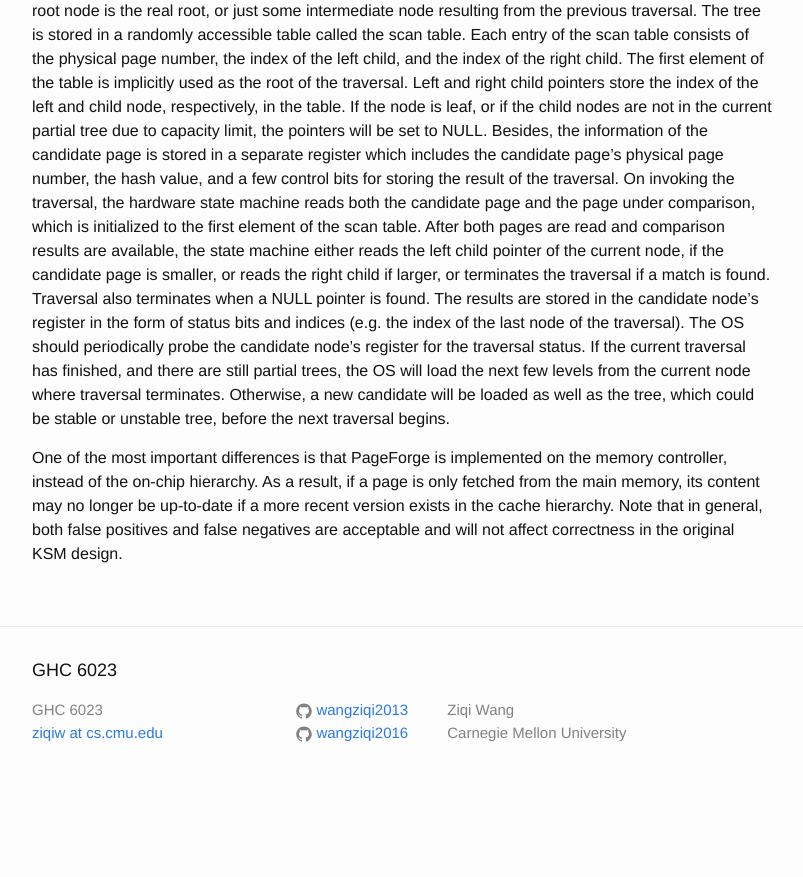
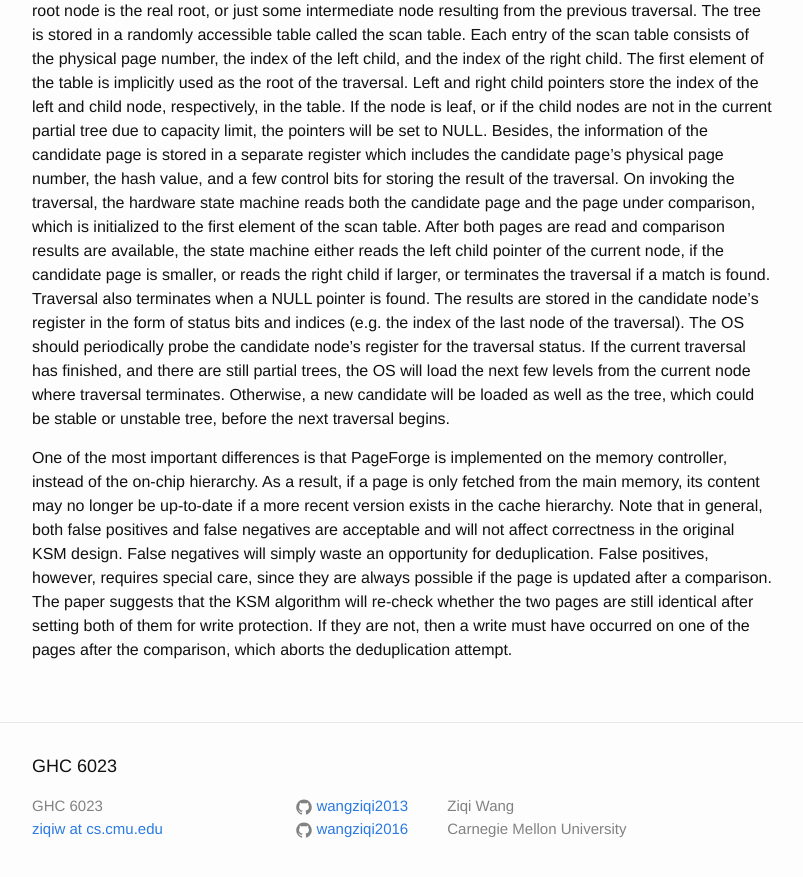
Before and after one commit to wangziqi2013/wangziqi2013.github.io, a Jekyll site: the page built from _posts/2020-07-26-pageforge.markdown, in a window 1280 px wide and 900 px high, scrolled down 2251 px. Shown: the top 877 px of the window, without its empty margins (238-1041 px from the left). Built offline with Jekyll 4.4.1, drawn with Linux system fonts in a browser that asks for light colours; before the commit the page ends 3055 px from its top, so only the background shows below that.

Commit message:
Adding recheck

```diff
--- a/_posts/2020-07-26-pageforge.markdown
+++ b/_posts/2020-07-26-pageforge.markdown
@@ -106,4 +106,8 @@ well as the tree, which could be stable or unstable tree, before the next traver
 One of the most important differences is that PageForge is implemented on the memory controller, instead of the on-chip
 hierarchy. As a result, if a page is only fetched from the main memory, its content may no longer be up-to-date if
 a more recent version exists in the cache hierarchy. Note that in general, both false positives and false negatives are
-acceptable and will not affect correctness in the original KSM design.
+acceptable and will not affect correctness in the original KSM design. False negatives will simply waste an opportunity
+for deduplication. False positives, however, requires special care, since they are always possible if the page is
+updated after a comparison. The paper suggests that the KSM algorithm will re-check whether the two pages are still
+identical after setting both of them for write protection. If they are not, then a write must have occurred on one of the
+pages after the comparison, which aborts the deduplication attempt.
```
